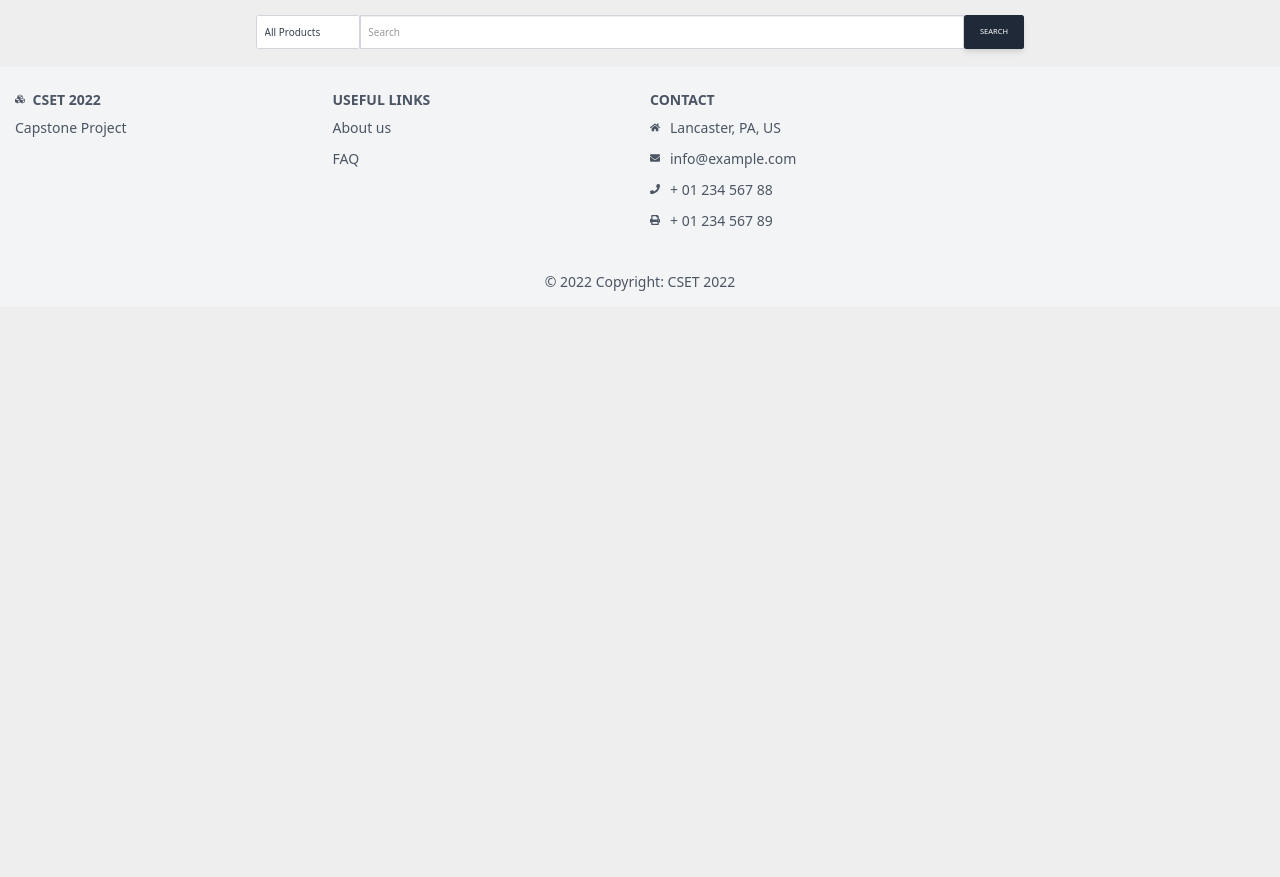
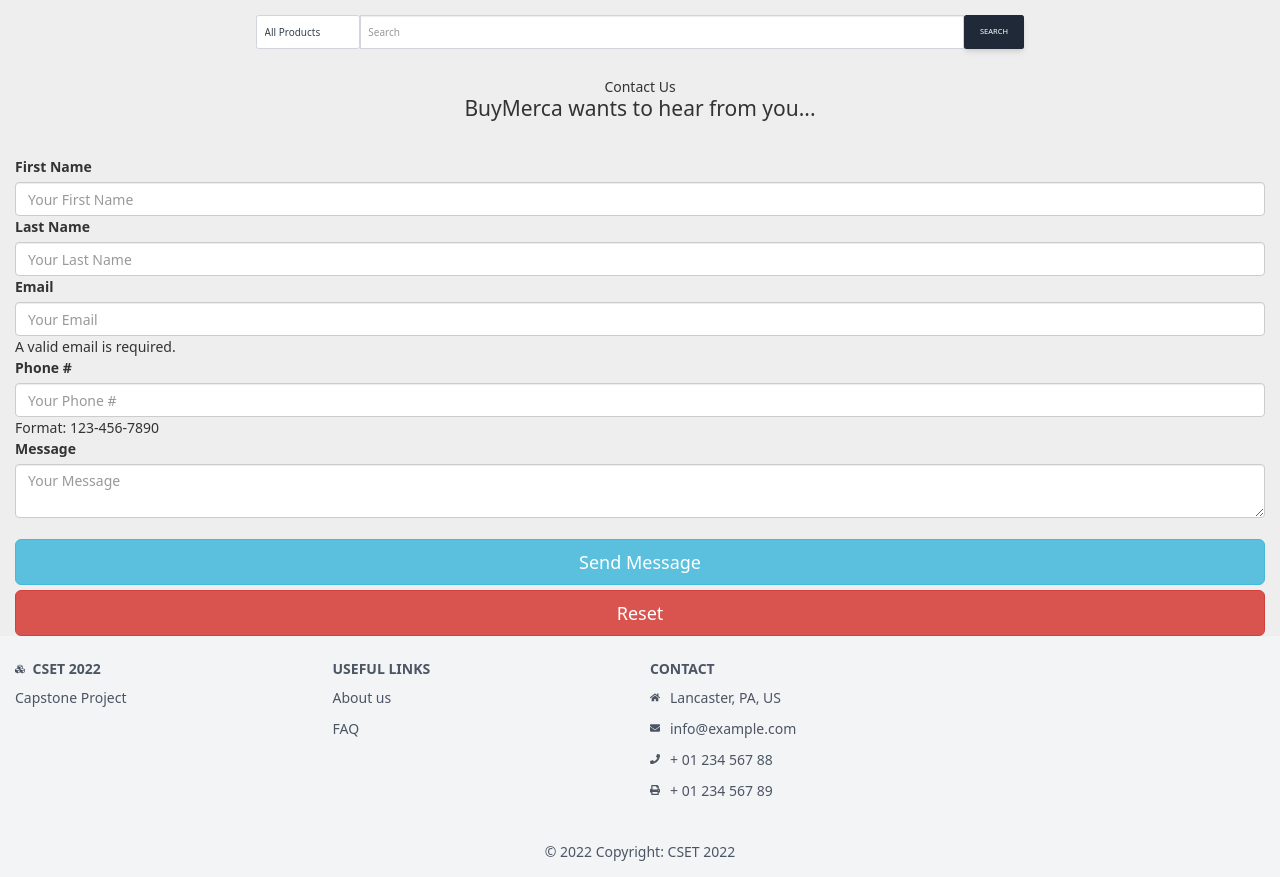
Before and after one commit to jpochetedmead/Ecommerce-Project, a PHP site: page /contact.php in a window 1280 px wide. Shown: the part 40-917 px from the top of the page. Before the commit the page ends 331 px from the top, so only its background shows below. Run offline with PHP 8.4, Linux system fonts and the light colour scheme; some libraries are stand-ins or nearby versions.

Commit message:
Make Contact.php, Complete Contact Form front end, Caomplete Contact Form back end to send the form data to our website email.

```diff
--- a/contact.php
+++ b/contact.php
@@ -6,16 +6,178 @@
     /*
     switch($_SESSION['level']) {
       case '1':
-        include 'templates/main-navbar.php';
+        include 'templates/nav-bar.php';
         break;
       case '2':
-        include 'templates/side-menu.php';
+        include 'templates/search-bar.php';
       default:
         include 'templates/alert-message.html';
     }
 */
 ?>
 
+  <div class="container">
+
+    <div class="py-5 text-center">
+      <h1>Contact Us</h1>
+      <p class="lead">BuyMerca wants to hear from you...</p>
+    </div>
+
+    <fieldset>
+      <form name="ContactUs" class="needs-validation" method="POST" action="contact.php">
+        <p>
+          <label for="fName">First Name</label>
+          <input type="text" class="form-control" name="fName" id="fName" placeholder="Your First Name" value="" required>
+        </p>
+        <p>
+          <label for="lName">Last Name</label>
+          <input type="text" class="form-control" name="lName" id="lName" placeholder="Your Last Name" value="" required>
+        </p>
+        <p>
+          <label for="Email">Email</label>
+          <input type="email" class="form-control" name="Email" id="Email" placeholder="Your Email" required>
+          <div class="invalid-feedback">A valid email is required.</div>
+        </p>
+        <p>
+          <label for="telephoneNumber">Phone #</label>
+          <input type="tel" class="form-control" name="telephoneNumber" id="telephoneNumber" placeholder="Your Phone #" pattern="[0-9]{3}-[0-9]{3}-[0-9]{4}" required>
+          <div class="invalid-feedback">Format: 123-456-7890</div>
+        </p>
+        <p>
+          <label for="Message">Message</label>
+          <textarea class="form-control" name="Message" id="Message" placeholder="Your Message" maxlength="3000" required></textarea>
+        </p>
+        <p>
+          <br>
+          <input type="submit" name="contact" id="contact" class="btn btn-info btn-lg btn-block" value="Send Message">
+          <input type="reset" name="reset" id="reset" class="btn btn-danger btn-lg btn-block" value="Reset">
+        </p>
+      </form>
+    <fieldset>
+
+    </div>
+
+    <?php
+    if (isset($_POST['Email'])) {
+
+        // The email destination + the Subject of the email.
+        $email_to = "jpe3841@gmail.com";
+        $email_subject = "BuyMerca - Contact Us Submission";
+
+        function problem($error)
+        {
+            echo "We are very sorry, but there were error(s) found with the form you submitted. ";
+            echo "These errors appear below.<br><br>";
+            echo $error . "<br><br>";
+            echo "Please go back and fix these errors.<br><br>";
+            die();
+        }
+
+        // validation for the expected data
+        if (
+            !isset($_POST['fName']) ||
+            !isset($_POST['lName']) ||
+            !isset($_POST['Email']) ||
+            !isset($_POST['telephoneNumber']) ||
+            !isset($_POST['Message'])
+        ) {
+            problem('We are sorry, but there appears to be a problem with the form you submitted.');
+        }
+
+        $fName = $_POST['fName']; // required
+        $lName = $_POST['lName']; // required
+        $telephoneNumber = $_POST['telephoneNumber']; // required
+        $email = $_POST['Email']; // required
+        $message = $_POST['Message']; // required
+
+        $error_message = "";
+        $email_exp = '/^[A-Za-z0-9._%-]+@[A-Za-z0-9.-]+\.[A-Za-z]{2,4}$/';
+
+        if (!preg_match($email_exp, $email)) {
+            $error_message .= 'The Email address you entered does not appear to be valid.<br>';
+        }
+
+        $string_exp = "/^[A-Za-z .'-]+$/";
+
+        if (!preg_match($string_exp, $fName)) {
+            $error_message .= 'The First Name you entered does not appear to be valid.<br>';
+        }
+
+        if (!preg_match($string_exp, $lName)) {
+            $error_message .= 'The Last Name you entered does not appear to be valid.<br>';
+        }
+
+        if (strlen($message) < 2) {
+            $error_message .= 'The Message you entered do not appear to be valid.<br>';
+        }
+
+        if (strlen($error_message) > 0) {
+            problem($error_message);
+        }
+
+        $email_message = "BuyMerca's Contact Form details below:\n\n";
+
+        function clean_string($string)
+        {
+            $bad = array("content-type", "bcc:", "to:", "cc:", "href");
+            return str_replace($bad, "", $string);
+        }
+
+        $email_message .= "Name: " . clean_string($fName) . " " . clean_string($lName) . "\n";
+        $email_message .= "Email: " . clean_string($email) . "\n";
+        $email_message .= "Phone #: " . clean_string($telephoneNumber) . "\n";
+        $email_message .= "Message: " . clean_string($message) . "\n";
+
+        // create email headers
+        $headers = 'From: ' . $email . "\r\n" .
+            'Reply-To: ' . $email . "\r\n" .
+            'X-Mailer: PHP/' . phpversion();
+        @mail($email_to, $email_subject, $email_message, $headers);
+    ?>
+
+        <!-- Success Message -->
+        <p class="alert alert-success mt-5 text-center">Thank you for contacting BuyMerca. We will be in touch with you as soon as possible.</p>
+
+    <?php
+  }
+    ?>
+
+<!--
+/* BELOW IM WORKING ON A WAY TO SEND THE DATA TO OUR OWN DATABASE INSTEAD OF SENDING IT TO OUR EMAIL
+include 'db_connection.php';
+// database connection code
+if($_POST['txtMessage'])
+{
+// get the post records
+$fName = $_POST['fName'];
+$lName = $_POST['lName'];
+$email = $_POST['email'];
+$telephoneNumber = $_POST['telephoneNumber'];
+$txtMessage = $_POST['txtMessage'];
+
+// database insert SQL code
+$sql = "INSERT INTO 'ContactUs' ('id', 'fName', 'lName', 'email', 'telephoneNumber', 'txtMessage')
+VALUES ('0', '$fName', '$lName', '$email', '$telephoneNumber', '$txtMessage')";
+
+// insert in database
+/*
+$rs = mysqli_query($con, $sql);
+if($rs) {
+  echo "Contact Records Inserted";
+}
+*/
+
+
+/*
+if ($conn->query($sql) === TRUE) {
+    echo "Record updated successfully";
+} else {
+    echo "Error: " . $sql . "<br>" . $conn->error;
+}
+*/
+?>
+-->
+
 <?php // TEMPLATES
   include 'templates/footer.html';
 ?>
```
